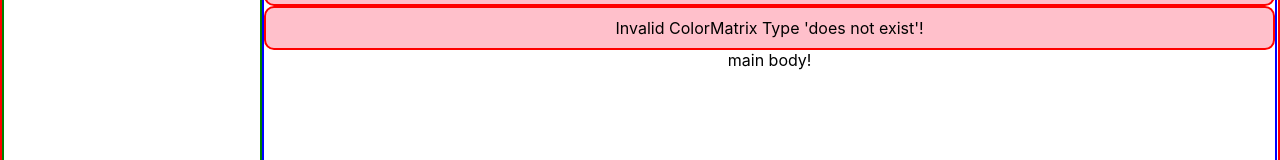
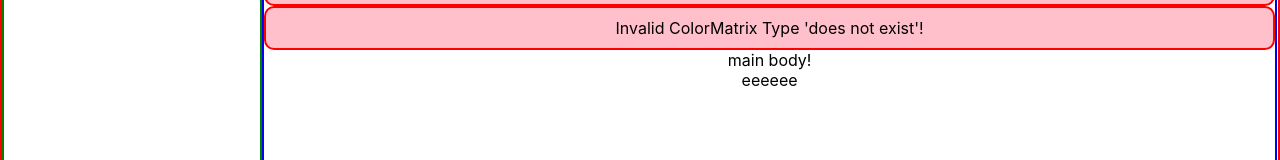
Before and after one commit to Exr0nProjects/turnup, a React (Create React App) app in the folder dashboard/: page / in a window 1280 px wide. Shown: the part 302-462 px from the top of the page. Built offline with nearby package versions, Linux system fonts and the light colour scheme.

Commit message:
snap: sync

```diff
--- a/dashboard/src/App.css
+++ b/dashboard/src/App.css
@@ -58,3 +58,8 @@
     border: 2px solid blue;
 	overflow: scroll;
 }
+
+.display-details {
+	display: flex;
+	flex-direction: column;
+}
--- a/dashboard/src/App.js
+++ b/dashboard/src/App.js
@@ -30,6 +30,10 @@ function App() {
 					<ColorMatrix count={count} activitySetter={setActiveFrame} type="balanced-gp"/>
 					<ColorMatrix count={count} activitySetter={setActiveFrame} type="does not exist"/>
 					main body!
+
+					<div className="display-details">
+						eeeeee
+					</div>
 				</div>
 			</div>
 		</div>
--- a/dashboard/src/ColorAtom.jsx
+++ b/dashboard/src/ColorAtom.jsx
@@ -38,7 +38,7 @@ function ColorAtomTooltip(props) {
     });
 
     return <div className="color-atom-tooltip">
-        <div className="atom-canvas">
+        <div className="atom-canvas">   // TODO: use visualization components
             <canvas ref={canvasRef}/>
         </div>
     </div>
@@ -46,8 +46,7 @@ function ColorAtomTooltip(props) {
 
 export default function ColorAtom(props) {
     function clickHandler() {
-        console.log(props);
-        //props.activitySetter(props.data);
+        props.activitySetter(props.data);
     }
     return <div
             className="color-atom"
```
Also changed, not shown: dashboard/src/Visualizations/StackedAreaChart.jsx (added, +21 -0 lines). Lines whose indentation alone changed are shown as unchanged.
